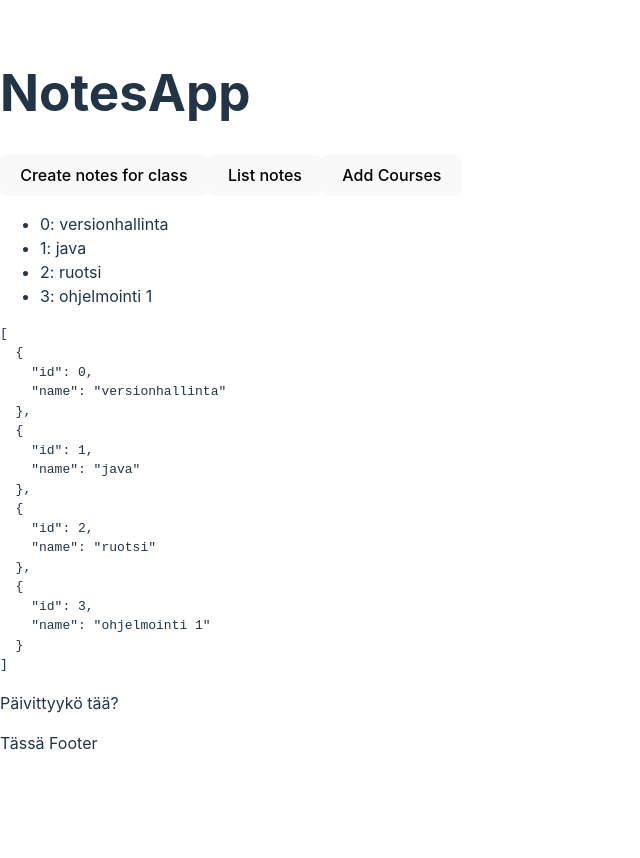
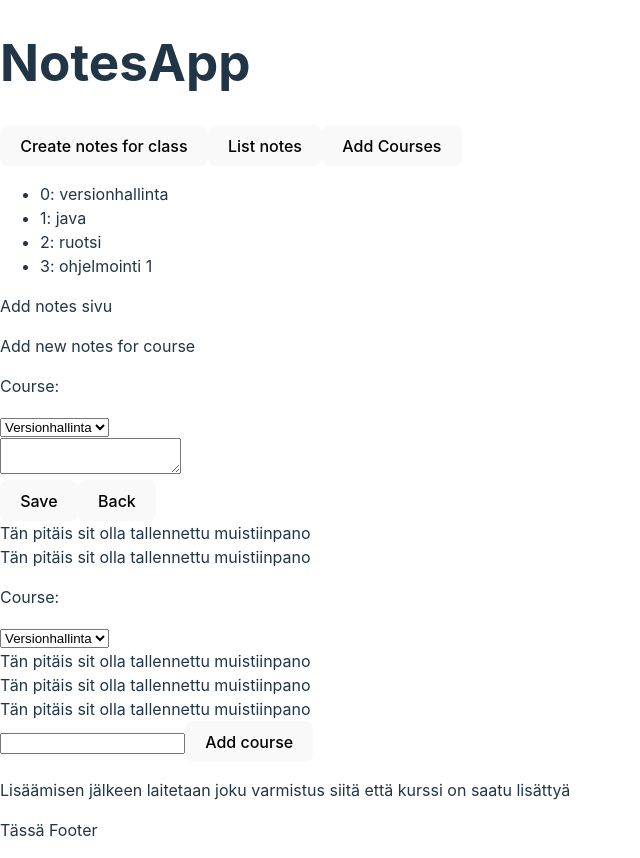
Before and after one commit to lattuemmi/Frontend-Loppuharkka-2024, a React (Vite) app in the folder loppuharjoitus-2024/: page / in a window 1280 px wide. Shown: the whole page, without its empty margins (0-640 px from the left). Before the commit the page ends 800 px from the top, so only its background shows below. Built offline with nearby package versions, Linux system fonts and the light colour scheme.

Commit message:
Barebones skeleton
Tarvittavat osat lisätty yhdelle sivulle. Toiminnallisuus puuttuu kaikista vielä.

```diff
--- a/loppuharjoitus-2024/src/App.jsx
+++ b/loppuharjoitus-2024/src/App.jsx
@@ -36,11 +36,62 @@ function App() {
       </ul>
 
       <div>
-        <pre>{JSON.stringify(courses, null, 2)}</pre>
+        <p>Add notes sivu</p>
+      </div>
+
+      {/*Tästä alkaa Add notes for course view sivu */}
+      <div>
+        <p>Add new notes for course</p>
+      </div>
+
+      <p>Course:</p>
+
+      <div>
+        <select name="kurssi" id="">
+          <option value="kurssi1">Versionhallinta</option>
+          <option value="kurssi2">Java</option>
+          <option value="kurssi3">Ruotsi</option>
+          <option value="kurssi4">Ohjelmointi1</option>
+        </select>
       </div>
 
       <div>
-        <p>Päivittyykö tää?</p>
+        <textarea name="" id=""></textarea>
+      </div>
+
+      <div>
+        <button>Save</button>
+        <button>Back</button>
+      </div>
+
+      <div className="muistiinpano laatikko">Tän pitäis sit olla tallennettu muistiinpano</div>
+      <div className="muistiinpano laatikko">Tän pitäis sit olla tallennettu muistiinpano</div>
+
+      {/* Tästä alkaa list view - all notes ( pystyy myös suodattamaan kurssin mukaan  )*/}
+
+      <p>Course:</p>
+
+      <div>
+        <select name="kurssi" id="">
+          <option value="kurssi1">Versionhallinta</option>
+          <option value="kurssi2">Java</option>
+          <option value="kurssi3">Ruotsi</option>
+          <option value="kurssi4">Ohjelmointi1</option>
+        </select>
+      </div>
+
+      <div className="muistiinpano laatikko">Tän pitäis sit olla tallennettu muistiinpano</div>
+      <div className="muistiinpano laatikko">Tän pitäis sit olla tallennettu muistiinpano</div>
+      <div className="muistiinpano laatikko">Tän pitäis sit olla tallennettu muistiinpano</div>
+
+      {/* Tästä alkaa Add courses sivu */}
+
+      <div>
+        <input type="text" />
+        <button>Add course</button>
+
+        <p>Lisäämisen jälkeen laitetaan joku varmistus siitä että kurssi on saatu lisättyä
+        </p>
       </div>
     </>
   );
```
